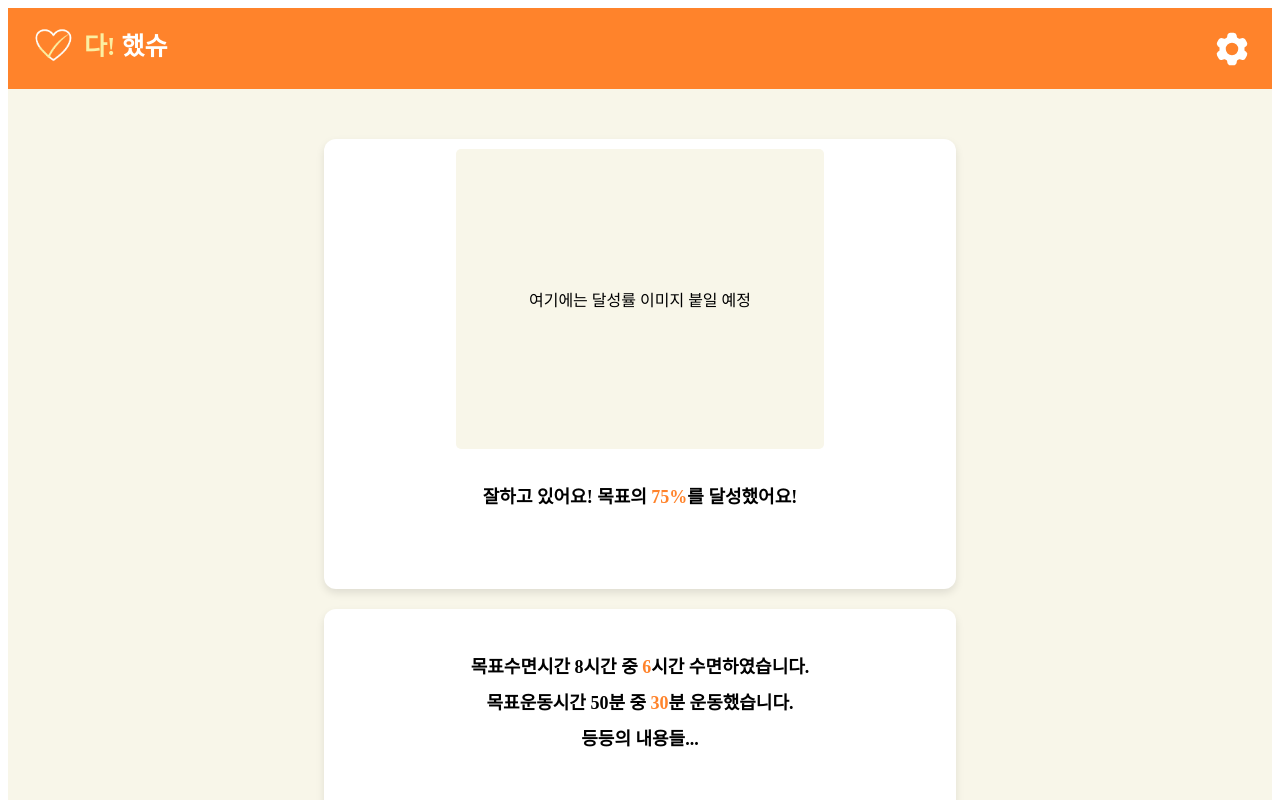
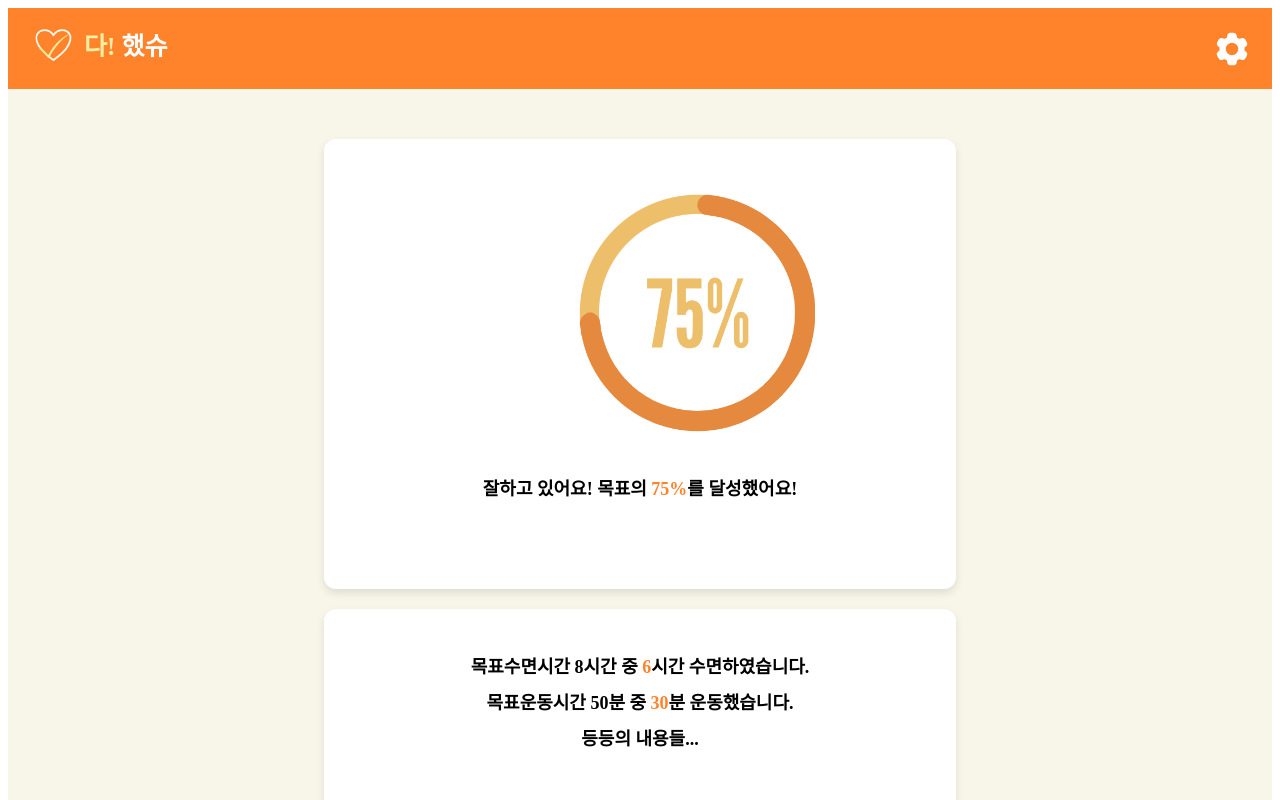
Before and after one commit to snuubinny/healthwarning, a React (Create React App) app: page /Post in a window 1280 px wide. Shown: the top 800 px of the page. Built offline with nearby package versions, Linux system fonts and the light colour scheme.

Commit message:
style/GuardianButton_modify

```diff
--- a/src/components/AchievementRate.jsx
+++ b/src/components/AchievementRate.jsx
@@ -26,18 +26,6 @@ const PercentContainer = styled.div`
   }
 `;
 
-const Percent = styled.div`
-  width: 60%;
-  height: 300px;
-  display: flex;
-  justify-content: center;
-  align-items: center;
-  overflow: hidden;
-  border-radius: 5px;
-  background-color: #f8f6e9;
-  margin: auto;
-`;
-
 const TextWrap = styled.p`
   text-align: center;
   font-weight: bold;
@@ -64,56 +52,12 @@ const ContentContainer = styled.div`
   margin-bottom: 20px;
 `;
 
-const CommentField = styled.input`
-  width: 50%;
-  padding: 10px;
-  border: 1px solid #ccc;
-  border-radius: 4px;
-  font-size: 16px;
-  box-sizing: border-box;
-  margin-top: 20px;
-  margin-left: 15px;
-  padding-left: 30px;
-  &:focus {
-    outline: 2px solid #ff832b;
-  }
-  margin-bottom: 20px;
-`;
-
-const CommentButton = styled.button`
-  padding: 3px;
-  font-size: 15px;
-  height: 40px;
-  width: 80px;
-  background-color: #ff832b;
-  color: white;
-  border: none;
-  border-radius: 4px;
-  cursor: pointer;
-  margin-top: 20px;
-  margin-left: 10px;
-  font-weight: bold;
-
-  &:hover {
-    background-color: #fee5ce;
-    color: #ff832b;
-  }
-  margin-bottom: 20px;
-`;
-
-const CommentWrapper = styled.div`
-  display: flex;
-  align-items: center;
-  justify-content: center;
-  margin-top: 20px;
-  width: 100%;
-  margin-left: 10px;
-`;
-
-const CommentButtonWrapper = styled.div`
-  display: flex;
-  justify-content: center;
-  align-items: center;
+const CardImage = styled.img`
+  width: 250px;
+  height: auto;
+  border-radius: 8px;
+  margin-left: 240px;
+  margin-top: 40px;
 `;
 
 const AchievementRate = () => {
@@ -126,9 +70,11 @@ const AchievementRate = () => {
   return (
     <Wrapper>
       <PercentContainer>
-        <Percent>
-          <p>여기에는 달성률 이미지 붙일 예정</p>
-        </Percent>
+        <CardImage
+          src={`${process.env.PUBLIC_URL}/percentcircle.png`}
+          alt="Example"
+        />
+
         <TextWrap>
           잘하고 있어요! 목표의 <Highlight>{percentage}%</Highlight>를
           달성했어요!
--- a/src/components/CommentList.jsx
+++ b/src/components/CommentList.jsx
@@ -38,6 +38,21 @@ const CommentText = styled.div`
     color: #ff832b;
     margin-right: 5px;
   }
+`;
+
+const GuardianText = styled.button`
+  padding: 3px;
+  font-size: 12px;
+  width: 30%;
+  font-size: 13px;
+  height: 25px;
+  width: 50px;
+  background-color: #fee5ce;
+  color: #ff832b;
+  border: none;
+  font-weight: bold;
+  border-radius: 4px;
+  cursor: pointer;
 `;
 
 const ButtonContainer = styled.div`
@@ -182,10 +197,9 @@ const CommentList = () => {
         {comments.length > 0 &&
           comments.map((c, index) => (
             <CommentContainer key={index}>
-              <CommentText>
-                {c.guardian ? <span className="guardian">보호자: </span> : null}
-                {c.text}
-              </CommentText>
+              {c.guardian && <GuardianText>보호자</GuardianText>}
+
+              <CommentText>{c.text}</CommentText>
               <ButtonContainer>
                 <ModifyButton>수정</ModifyButton>
                 <DeleteButton>삭제</DeleteButton>
```
